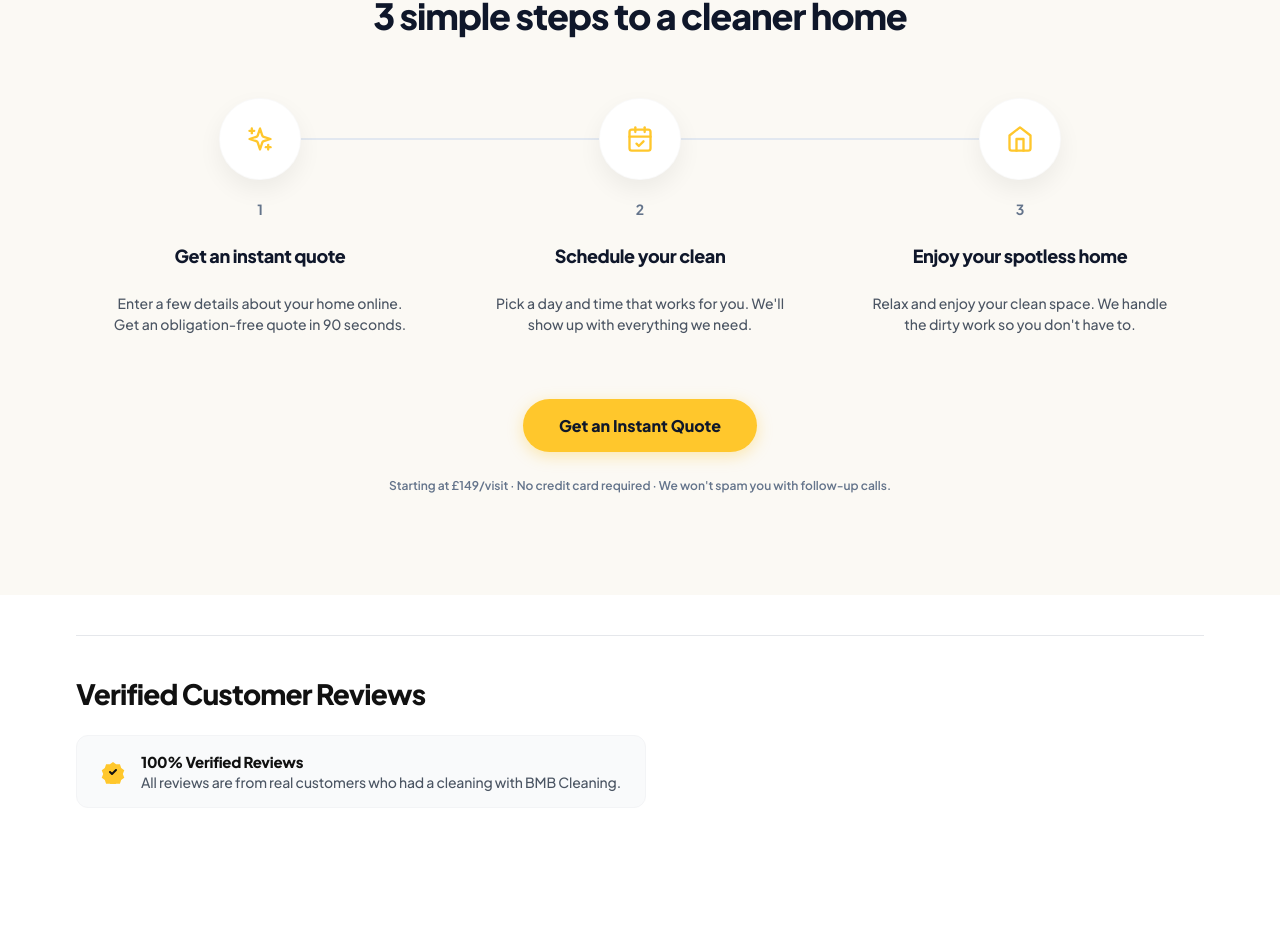
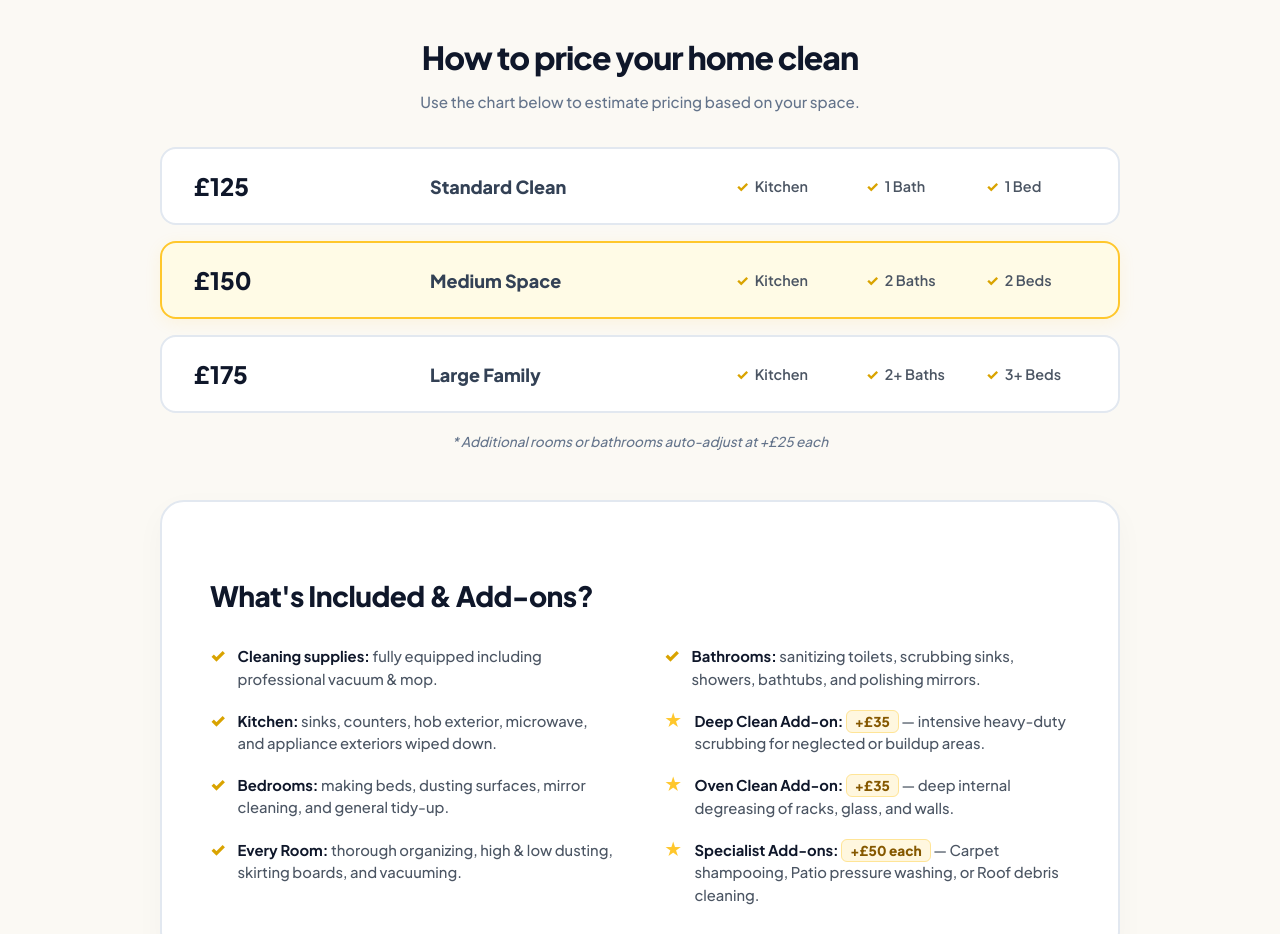
Before and after one commit to jackthecodegenius/BMBCleaning, a React (Vite) app: page / in a window 1280 px wide. Shown: the part 2309-3243 px from the top of the page. Before the commit the page ends 3209 px from the top, so only its background shows below. Built offline with nearby package versions, Linux system fonts and the light colour scheme.

Commit message:
adding components

```diff
--- /dev/null
+++ b/src/Components/PricingCalculator.css
@@ -0,0 +1,217 @@
+/* ==========================================
+    PRICING ESTIMATION CHART STYLING
+    ========================================== */
+.pricing-calculator-section {
+  width: 100vw; /* Force full viewport width */
+  position: relative;
+  left: 50%;
+  right: 50%;
+  margin-left: -50vw; /* Breaks out of any constrained parent wrappers */
+  margin-right: -50vw;
+  background-color: #fbf9f4; /* Hits the walls edge-to-edge */
+  padding: 80px 0; /* Top and bottom padding */
+  font-family:
+    "Plus Jakarta Sans",
+    -apple-system,
+    BlinkMacSystemFont,
+    sans-serif;
+  -webkit-font-smoothing: antialiased;
+}
+
+.pricing-calc-container {
+  max-width: 960px;
+  width: 92%;
+  margin: 0 auto;
+  text-align: center;
+}
+
+.pricing-header-box {
+  margin-bottom: 36px;
+}
+
+.pricing-section-title {
+  font-size: 2rem;
+  font-weight: 800;
+  color: #0f172a;
+  letter-spacing: -0.03em;
+  margin-bottom: 10px;
+}
+
+.pricing-section-subtitle {
+  font-size: 0.95rem;
+  color: #64748b;
+  font-weight: 500;
+}
+
+.pricing-chart-stack {
+  display: flex;
+  flex-direction: column;
+  gap: 16px;
+}
+
+.pricing-chart-row {
+  background-color: #ffffff;
+  border: 2px solid #e2e8f0;
+  border-radius: 16px;
+  padding: 22px 32px;
+  display: flex;
+  align-items: center;
+  justify-content: space-between;
+  text-align: left;
+  transition:
+    transform 0.2s ease,
+    border-color 0.2s ease,
+    box-shadow 0.2s ease;
+}
+
+.pricing-chart-row:hover {
+  transform: translateY(-2px);
+  border-color: #ffc72c;
+  box-shadow: 0 8px 24px rgba(255, 199, 44, 0.15);
+}
+
+.pricing-row-highlight {
+  background-color: #fffbe6;
+  border-color: #ffc72c;
+  box-shadow: 0 4px 16px rgba(255, 199, 44, 0.1);
+}
+
+.pricing-price-tag {
+  font-size: 1.5rem;
+  font-weight: 800;
+  color: #0f172a;
+  min-width: 90px;
+}
+
+.pricing-tier-name {
+  font-size: 1.125rem;
+  font-weight: 800;
+  color: #334155;
+  min-width: 160px;
+}
+
+/* Perfect horizontal alignment grid for Kitchen, Bath, Bed */
+.pricing-features-grid {
+  display: grid;
+  grid-template-columns: 120px 110px 100px;
+  gap: 10px;
+  align-items: center;
+  justify-content: flex-end;
+}
+
+.pricing-feature-item {
+  font-size: 0.9rem;
+  font-weight: 600;
+  color: #4b5563;
+  display: flex;
+  align-items: center;
+  gap: 6px;
+  white-space: nowrap;
+}
+
+.pricing-check {
+  color: #d9a300;
+  font-weight: 800;
+}
+
+.pricing-subnote {
+  font-size: 0.85rem;
+  font-style: italic;
+  color: #64748b;
+  margin-top: 20px;
+  margin-bottom: 50px;
+}
+
+/* ==========================================
+    WHAT'S INCLUDED & ADD-ONS CARD BOX
+    ========================================== */
+.included-card-box {
+  background-color: #ffffff;
+  border: 2px solid #e2e8f0;
+  border-radius: 24px;
+  padding: 48px;
+  text-align: left;
+  box-shadow: 0 10px 30px rgba(0, 0, 0, 0.03);
+}
+
+.included-main-title {
+  font-size: 1.75rem;
+  font-weight: 800;
+  color: #0f172a;
+  margin-bottom: 32px;
+  letter-spacing: -0.02em;
+}
+
+.included-grid-columns {
+  display: grid;
+  grid-template-columns: 1fr 1fr;
+  gap: 36px 48px;
+}
+
+.included-column {
+  display: flex;
+  flex-direction: column;
+  gap: 20px;
+}
+
+.included-item {
+  display: flex;
+  align-items: flex-start;
+  gap: 12px;
+  font-size: 0.925rem;
+  color: #4b5563;
+  line-height: 1.5;
+  font-weight: 500;
+}
+
+.included-item strong {
+  color: #0f172a;
+  font-weight: 700;
+}
+
+.included-check {
+  color: #d9a300;
+  font-weight: 900;
+  font-size: 1.1rem;
+  line-height: 1;
+  margin-top: 2px;
+}
+
+.included-star {
+  color: #ffc72c;
+  font-weight: 900;
+  font-size: 1.1rem;
+  line-height: 1;
+  margin-top: 2px;
+}
+
+.addon-price-tag {
+  background-color: rgba(255, 199, 44, 0.15);
+  color: #855800;
+  padding: 2px 8px;
+  border-radius: 6px;
+  font-weight: 800;
+  font-size: 0.85rem;
+  border: 1px solid rgba(255, 199, 44, 0.4);
+}
+
+/* Responsive Adjustments */
+@media (max-width: 768px) {
+  .pricing-chart-row {
+    flex-direction: column;
+    align-items: flex-start;
+    gap: 16px;
+  }
+  .pricing-features-grid {
+    grid-template-columns: 1fr;
+    gap: 8px;
+    justify-content: flex-start;
+  }
+  .included-grid-columns {
+    grid-template-columns: 1fr;
+    gap: 20px;
+  }
+  .included-card-box {
+    padding: 24px;
+  }
+}
--- /dev/null
+++ b/src/Components/PricingCalculator.jsx
@@ -0,0 +1,148 @@
+import React from "react";
+import "./PricingCalculator.css";
+
+export default function PricingCalculator() {
+  const pricingTiers = [
+    {
+      price: "£125",
+      title: "Standard Clean",
+      items: ["Kitchen", "1 Bath", "1 Bed"],
+    },
+    {
+      price: "£150",
+      title: "Medium Space",
+      items: ["Kitchen", "2 Baths", "2 Beds"],
+      isHighlighted: true,
+    },
+    {
+      price: "£175",
+      title: "Large Family",
+      items: ["Kitchen", "2+ Baths", "3+ Beds"],
+    },
+  ];
+
+  return (
+    <section className="pricing-calculator-section">
+      <div className="pricing-calc-container">
+        <div className="pricing-header-box">
+          <h3 className="pricing-section-title">
+            How to price your home clean
+          </h3>
+          <p className="pricing-section-subtitle">
+            Use the chart below to estimate pricing based on your space.
+          </p>
+        </div>
+
+        <div className="pricing-chart-stack">
+          {pricingTiers.map((tier, index) => (
+            <div
+              className={`pricing-chart-row ${tier.isHighlighted ? "pricing-row-highlight" : ""}`}
+              key={index}
+            >
+              <div className="pricing-price-tag">{tier.price}</div>
+              <div className="pricing-tier-name">{tier.title}</div>
+
+              {/* Leveled Columns Container */}
+              <div className="pricing-features-grid">
+                <div className="pricing-feature-item">
+                  <span className="pricing-check">✓</span> {tier.items[0]}
+                </div>
+                <div className="pricing-feature-item">
+                  <span className="pricing-check">✓</span> {tier.items[1]}
+                </div>
+                <div className="pricing-feature-item">
+                  <span className="pricing-check">✓</span> {tier.items[2]}
+                </div>
+              </div>
+            </div>
+          ))}
+        </div>
+
+        <p className="pricing-subnote">
+          * Additional rooms or bathrooms auto-adjust at +£25 each
+        </p>
+
+        {/* ==========================================
+            WHAT'S INCLUDED & ADD-ONS CARD BOX
+            ========================================== */}
+        <div className="included-card-box">
+          <h3 className="included-main-title">What's Included & Add-ons?</h3>
+          <div className="included-grid-columns">
+            {/* Left Column */}
+            <div className="included-column">
+              <div className="included-item">
+                <span className="included-check">✓</span>
+                <div>
+                  <strong>Cleaning supplies:</strong> fully equipped including
+                  professional vacuum & mop.
+                </div>
+              </div>
+
+              <div className="included-item">
+                <span className="included-check">✓</span>
+                <div>
+                  <strong>Kitchen:</strong> sinks, counters, hob exterior,
+                  microwave, and appliance exteriors wiped down.
+                </div>
+              </div>
+
+              <div className="included-item">
+                <span className="included-check">✓</span>
+                <div>
+                  <strong>Bedrooms:</strong> making beds, dusting surfaces,
+                  mirror cleaning, and general tidy-up.
+                </div>
+              </div>
+
+              <div className="included-item">
+                <span className="included-check">✓</span>
+                <div>
+                  <strong>Every Room:</strong> thorough organizing, high & low
+                  dusting, skirting boards, and vacuuming.
+                </div>
+              </div>
+            </div>
+
+            {/* Right Column */}
+            <div className="included-column">
+              <div className="included-item">
+                <span className="included-check">✓</span>
+                <div>
+                  <strong>Bathrooms:</strong> sanitizing toilets, scrubbing
+                  sinks, showers, bathtubs, and polishing mirrors.
+                </div>
+              </div>
+
+              <div className="included-item">
+                <span className="included-star">★</span>
+                <div>
+                  <strong>Deep Clean Add-on:</strong>{" "}
+                  <span className="addon-price-tag">+£35</span> — intensive
+                  heavy-duty scrubbing for neglected or buildup areas.
+                </div>
+              </div>
+
+              <div className="included-item">
+                <span className="included-star">★</span>
+                <div>
+                  <strong>Oven Clean Add-on:</strong>{" "}
+                  <span className="addon-price-tag">+£35</span> — deep internal
+                  degreasing of racks, glass, and walls.
+                </div>
+              </div>
+
+              <div className="included-item">
+                <span className="included-star">★</span>
+                <div>
+                  <strong>Specialist Add-ons:</strong>{" "}
+                  <span className="addon-price-tag">+£50 each</span> — Carpet
+                  shampooing, Patio pressure washing, or Roof debris cleaning.
+                </div>
+              </div>
+            </div>
+          </div>
+        </div>
+      </div>
+    </section>
+  );
+}
--- a/src/Components/ServicesGrid.css
+++ b/src/Components/ServicesGrid.css
@@ -1,6 +1,6 @@
 .services-overview-section {
   width: 100%;
-  background-color: #fcfbf7;
+  background-color: #ffffff;
   padding: 80px 0;
   font-family:
     "Plus Jakarta Sans",
@@ -53,14 +53,15 @@
   display: grid;
   grid-template-columns: repeat(4, 1fr);
   gap: 24px;
+  margin-bottom: 120px; /* Space between cards grid and the imported PricingCalculator component */
 }
 
 .service-item-card {
-  background-color: #ffffff;
+  background-color: #fcfbf7;
   border-radius: 20px;
   overflow: hidden;
-  box-shadow: 0 4px 20px rgba(0, 0, 0, 0.04);
-  border: 1px solid rgba(0, 0, 0, 0.04);
+  box-shadow: 0 4px 20px rgba(0, 0, 0, 0.03);
+  border: 2px solid rgba(0, 0, 0, 0.04);
   display: flex;
   flex-direction: column;
   transition:
@@ -69,10 +70,11 @@
     border-color 0.2s ease;
 }
 
+/* Hover effect: targets only the outer boundary/shadow of the card box */
 .service-item-card:hover {
   transform: translateY(-4px);
-  box-shadow: 0 12px 30px rgba(255, 199, 44, 0.12);
-  border-color: rgba(255, 199, 44, 0.4); /* Subtle warm border glow on hover */
+  border-color: #ffc72c;
+  box-shadow: 0 12px 30px rgba(255, 199, 44, 0.15);
 }
 
 /* Empty placeholder image container */
@@ -116,26 +118,18 @@
   flex-grow: 1;
 }
 
+/* Styled soft orange-yellow badge pill */
 .service-badge-pill {
-  background-color: #f8fafc;
-  border: 1px solid #e2e8f0;
+  background-color: rgba(255, 199, 44, 0.12);
+  border: 1px solid rgba(255, 199, 44, 0.35);
   padding: 6px 12px;
   border-radius: 8px;
   font-size: 0.75rem;
-  font-weight: 600;
-  color: #334155;
+  font-weight: 700;
+  color: #855800;
   margin-bottom: 20px;
   display: inline-block;
   width: fit-content;
-  transition:
-    border-color 0.2s ease,
-    background-color 0.2s ease;
-}
-
-/* Add a tiny hint of theme warmth when hovering the card */
-.service-item-card:hover .service-badge-pill {
-  border-color: rgba(255, 199, 44, 0.5);
-  background-color: #fffdf5;
 }
 
 .watch-video-link {
@@ -150,71 +144,74 @@
   display: inline-flex;
   align-items: center;
   gap: 6px;
-  transition: color 0.15s ease;
+  text-decoration: underline;
+  text-underline-offset: 4px;
+  text-decoration-thickness: 1.5px;
+  text-decoration-color: #cbd5e1;
+  transition:
+    color 0.15s ease,
+    text-decoration-color 0.15s ease;
 }
 
 .watch-video-link:hover {
-  color: #d99b00; /* Uses a rich contrast shade of your #FFC72C theme color */
+  color: #b48300;
+  text-decoration-color: #ffc72c;
 }
 
 .arrow-icon {
   font-weight: 800;
-  color: #ffc72c; /* Sprinkled theme accent right on the arrow */
   transition: transform 0.15s ease;
 }
 
 .watch-video-link:hover .arrow-icon {
-  transform: translateX(4px);
+  transform: translateX(3px);
 }
 
 /* ==========================================
-    VIDEO POPUP MODAL STYLING
-   ========================================== */
+    VIDEO POPUP MODAL STYLING (600px x 900px)
+    ========================================== */
 .video-modal-overlay {
   position: fixed;
   top: 0;
   left: 0;
   width: 100vw;
   height: 100vh;
-  background-color: rgba(0, 0, 0, 0.8);
+  background-color: rgba(0, 0, 0, 0.75);
   display: flex;
   align-items: center;
   justify-content: center;
   z-index: 1000;
-  backdrop-filter: blur(5px);
+  backdrop-filter: blur(4px);
 }
 
 .video-modal-content {
   position: relative;
-  background: #000000;
-  border-radius: 20px;
-  width: 100%;
-  max-width: 500px;
+  background: #ffffff;
+  border-radius: 16px;
+  width: 90%;
+  max-width: 600px;
   overflow: hidden;
-  box-shadow: 0 25px 50px rgba(0, 0, 0, 0.5);
-  border: 1px solid rgba(255, 199, 44, 0.2); /* Subtle matching frame highlight */
+  box-shadow: 0 20px 40px rgba(0, 0, 0, 0.3);
 }
 
 .modal-close-btn {
   position: absolute;
-  top: 14px;
-  right: 14px;
+  top: 12px;
+  right: 12px;
   background: rgba(0, 0, 0, 0.6);
   color: #ffffff;
   border: none;
   border-radius: 50%;
-  width: 36px;
-  height: 36px;
-  font-size: 1rem;
+  width: 32px;
+  height: 32px;
+  font-size: 0.9rem;
   font-weight: 700;
   cursor: pointer;
   display: flex;
   align-items: center;
   justify-content: center;
-  z-index: 20;
-  transition:
-    background 0.15s ease,
-    color 0.15s ease;
+  z-index: 10;
+  transition: background 0.15s ease;
 }
 
 .modal-close-btn:hover {
@@ -224,7 +221,7 @@
 
 .video-container-wrapper {
   width: 100%;
-  height: 900px;
+  height: 800px;
   display: flex;
   align-items: center;
   justify-content: center;
--- a/src/Components/ServicesGrid.jsx
+++ b/src/Components/ServicesGrid.jsx
@@ -1,4 +1,5 @@
 import React, { useState } from "react";
+import PricingCalculator from "./PricingCalculator"; // Import the new component
 import "./ServicesGrid.css";
 
 export default function ServicesGrid() {
@@ -10,7 +11,7 @@ export default function ServicesGrid() {
       description:
         "Ongoing house cleaning designed to help maintain a cleaner home week to week or fortnight to fortnight.",
       badge: "Best for recurring upkeep",
-      videoUrl: "https://www.instagram.com/p/C_bAcPBMqtQ/embed", // Replace with your public Instagram reel/video URL
+      videoUrl: "https://www.instagram.com/p/C_bAcPBMqtQ/embed",
     },
     {
       title: "Deep Cleaning",
@@ -55,7 +56,6 @@ export default function ServicesGrid() {
         <div className="services-grid-cards">
           {services.map((service, index) => (
             <div className="service-item-card" key={index}>
-              {/* Empty placeholder picture box */}
               <div className="service-img-placeholder">
                 <span className="placeholder-text">Image Coming Soon</span>
               </div>
@@ -76,9 +76,14 @@ export default function ServicesGrid() {
             </div>
           ))}
         </div>
+
+        {/* ==========================================
+            NEW: Imported Pricing Component
+            ========================================== */}
+        <PricingCalculator />
       </div>
 
-      {/* Video Popup Modal */}
+      {/* Video Popup Modal remains here as it relates to the grid */}
       {activeVideo && (
         <div
           className="video-modal-overlay"
```
Also changed, not shown: images/Reyhoon.jpg (added).
